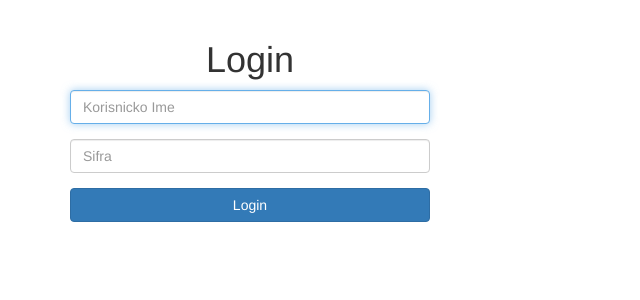
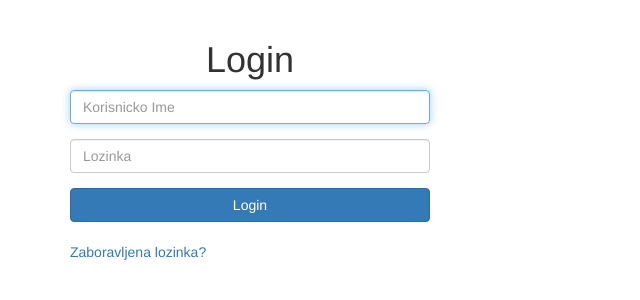
Before and after one commit to nemanjabogdanovic/PSI, a CodeIgniter app: page /dnevnik/index.php/users/login in a window 1280 px wide. Shown: the part 52-352 px from the top of the page, without its empty margins (0-640 px from the left). Run offline with CodeIgniter, Linux system fonts and the light colour scheme.

Commit message:
reset_password

```diff
--- a/Faza 6/application/controllers/Users.php
+++ b/Faza 6/application/controllers/Users.php
@@ -12,7 +12,7 @@
 			$this->form_validation->set_rules('surname', 'Prezime', 'required');
 			$this->form_validation->set_rules('email', 'Email', 'required|callback_check_email_exists');
 			$this->form_validation->set_rules('username', 'KorisnickoIme', 'required|callback_check_username_exists');
-			$this->form_validation->set_rules('password', 'Sifra', 'required');
+			$this->form_validation->set_rules('password', 'Lozinka', 'required');
 
 			if($this->form_validation->run() === FALSE){
 				$this->load->view('templates/header');
@@ -33,7 +33,7 @@
 			$data['title'] = 'Login';
 
 			$this->form_validation->set_rules('username', 'KorisnickoIme', 'required');
-			$this->form_validation->set_rules('password', 'Sifra', 'required');
+			$this->form_validation->set_rules('password', 'Lozinka', 'required');
 
 			if($this->form_validation->run() === FALSE){
 				$this->load->view('templates/header');
@@ -60,16 +60,38 @@
 					$this->session->set_flashdata('user_loggedin', 'Uspesan login');
 
 					redirect($user_level.'/home');
-
-
-
-					//redirect('users/login');
 				}
 				else{
 					$this->session->set_flashdata('login_failed', 'Pogresan login');
 					redirect('users/login');
 				}
 
+			}
+		}
+		//resetovanje sifre
+		public function reset(){
+			$data['title'] = 'Promena lozinke';
+
+			$this->form_validation->set_rules('old_password', 'Stara Lozinka', 'required');
+			$this->form_validation->set_rules('new_password', 'Nova Lozinka', 'required');
+
+			if($this->form_validation->run() === FALSE){
+				$this->load->view('templates/header');
+				$this->load->view('users/reset', $data);
+				$this->load->view('templates/footer');
+			}
+			else{
+				$enc_password_old = md5($this->input->post('old_password'));
+				$enc_password_new = md5($this->input->post('new_password'));
+
+				if(!$this->user_model->reset($enc_password_old, $enc_password_new)){
+					$this->session->set_flashdata('reset_failed', 'Stara lozinka nije ispravna!');
+					redirect('users/reset');
+				}
+				else{
+					$this->session->set_flashdata('reset_success', 'Uspešno promenjena lozinka!');
+					redirect($this->session->userdata('user_level').'/home');
+				}
 			}
 		}
 		//logout korisnika
--- a/Faza 6/application/models/User_model.php
+++ b/Faza 6/application/models/User_model.php
@@ -62,6 +62,27 @@
 
 			return false;
 		}
+		//resetovanje sifre
+		public function reset($enc_password_old, $enc_password_new){
+			$username = $this->session->userdata('username');
+
+			$this->db->where('username', $username);
+			$this->db->where('password', $enc_password_old);
+
+			$result = $this->db->get('users');
+
+			$new = array('password' => $enc_password_new);
+
+			if($result->num_rows() == 1){
+				$this->db->where('username', $username);
+				$this->db->update('users', $new);
+				return true;
+			}
+			else{
+				return false;
+			}
+
+		}
 		//provera da li je korisnicko ime u upotrebi pri registraciji korisnika
 		public function check_username_exists($username){
 			$query = $this->db->get_where('users', array('username' => $username));
--- a/Faza 6/application/views/templates/header.php
+++ b/Faza 6/application/views/templates/header.php
@@ -46,6 +46,10 @@
 					<li><a href="<?php echo base_url(); ?>users/register">Registracija_temp</a></li>
 
 					<?php if($this->session->userdata('logged_in')) : ?>
+						<li><a href="<?php echo base_url(); ?>users/reset">Promena lozinke</a></li>
+					<?php endif; ?>
+
+					<?php if($this->session->userdata('logged_in')) : ?>
 						<li><a href="<?php echo base_url(); ?>users/logout">Logout</a></li>
 					<?php endif; ?>
 				</ul>
@@ -71,3 +75,11 @@
 <?php if($this->session->flashdata('user_loggedout')): ?>
 	<?php echo '<p class="alert alert-success">'.$this->session->flashdata('user_loggedout').'</p>'; ?>
 <?php endif; ?>
+
+<?php if($this->session->flashdata('reset_failed')): ?>
+	<?php echo '<p class="alert alert-danger">'.$this->session->flashdata('reset_failed').'</p>'; ?>
+<?php endif; ?>
+
+<?php if($this->session->flashdata('reset_success')): ?>
+	<?php echo '<p class="alert alert-success">'.$this->session->flashdata('reset_success').'</p>'; ?>
+<?php endif; ?>
--- a/Faza 6/application/views/users/login.php
+++ b/Faza 6/application/views/users/login.php
@@ -11,9 +11,11 @@
 			<input type="text" name="username" class="form-control" placeholder="Korisnicko Ime" required autofocus>
 		</div>
 		<div class="form-group">
-				<input type="password" name="password" class="form-control" placeholder="Sifra" required autofocus>
+			<input type="password" name="password" class="form-control" placeholder="Lozinka" required autofocus>
 		</div>
 		<button type="submit" class="btn btn-primary btn-block">Login</button>
+		<br>
+		<a href="<?php echo base_url(); ?>users/reset">Zaboravljena lozinka?</a>
 	</div>
 </div>
 
--- a/Faza 6/application/views/users/register.php
+++ b/Faza 6/application/views/users/register.php
@@ -25,8 +25,8 @@
 				<input type="text" class="form-control" name="username" placeholder="Korisnicko Ime">
 			</div>
 			<div class="form-group">
-				<label>Sifra</label>
-				<input type="text" class="form-control" name="password" placeholder="Sifra">
+				<label>Lozinka</label>
+				<input type="text" class="form-control" name="password" placeholder="Lozinka">
 			</div>
 			<button type="submit" class="btn btn-primary btn-block">Submit</button>
 		</div>
```
Also changed, not shown: Faza 6/application/views/users/reset.php (added, +21 -0 lines). Lines whose indentation alone changed are shown as unchanged.
